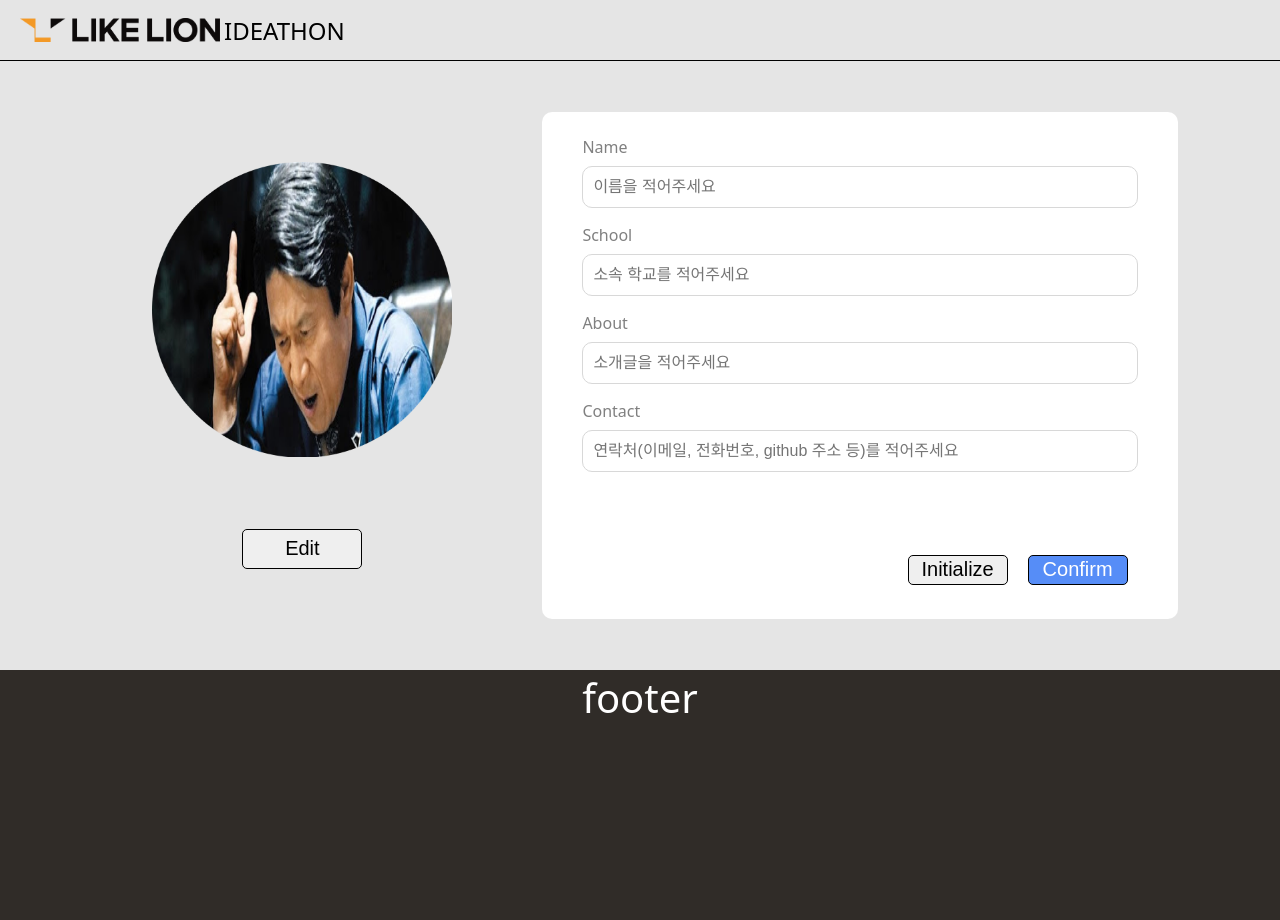
After one commit to lizard-kim/likelion_ideathon, a Django app: template mypage/templates/mypageedit.html in a window 1280 px wide. The commit adds this page. Run offline with Django 3.2, Linux system fonts and the light colour scheme; the template is opened without the code that fills it, so the values that code supplies are empty; style sheets or scripts are compiled from the project's sources; some libraries are stand-ins or nearby versions.

Commit message:
[#2] my page edit frame completed

```diff
--- /dev/null
+++ b/mypage/static/style/_layout.scss
@@ -0,0 +1,106 @@
+div{
+    display: -webkit-box;
+    display: -ms-flexbox;
+    display: flex;
+    flex-direction: column;
+}
+
+body{
+    display: -webkit-box;
+    display: -ms-flexbox;
+    display: flex;
+    flex-direction: column;
+    flex: 1;
+    margin: 0;
+    height: 100%;
+    background-color: #e5e5e5;
+}
+
+.header{
+    display: flex;
+    flex-direction: row;
+    height: 60px;
+    border-bottom: 1px black solid;
+    &__logo{
+        flex-direction: row;
+        margin: auto 0;
+        margin-left: 20px;
+        .logo{
+            margin: auto 0;
+            width: 200px;
+        }
+        .logotext{
+            margin-top: auto;
+            margin-left: 4px;
+            font-size: 24px;
+            font-weight: semibold;
+        }
+    }
+}
+
+.footer{
+    margin-top: auto;
+    background-color: #302C28;
+    color: white;
+    text-align: center;
+    height: 250px;
+    h2{
+        margin: auto;
+    }
+}
+
+/* ============ box layout ============== */
+
+@mixin box {
+    flex-direction: column;
+    padding: 24px 40px;
+    background-color: white;
+    border-radius: 10px;
+    .title{
+        margin-left: -8px;
+        margin-bottom: 16px;
+    }
+    .subtitle{
+        margin-bottom: 8px;
+        font-weight: 600;
+        color:gray;
+    }
+    .contents{
+        margin-bottom: 12px;
+    }
+    .ideatitle{
+        font-weight: bold;
+        margin-bottom: 12px;
+        max-height: 40px;
+        overflow: hidden;
+    }
+    .idea_description{
+        color:gray;
+    }
+    input{
+        border: 1px solid rgb(216, 216, 216);
+        border-radius: 10px;
+        height: 40px;
+        padding: 0 10px;
+        font-size: 16px;
+        margin-bottom: 16px;
+    }
+    input:hover{
+        border: 1px solid rgb(128, 128, 128);
+    }
+}
+
+/* ============ button layout ============== */
+
+@mixin clearbtn ($wid : 120px, $hig : 40px) {
+    width: $wid;
+    height: $hig;
+    //background-color: #e5e5e5;
+    border: 1px solid rgb(0, 0, 0);
+    border-radius: 5px;
+    color: black;
+    text-align: center;
+    text-decoration: none;
+    display: inline-block;
+    font-size: 20px;
+}
--- /dev/null
+++ b/mypage/static/style/mypageedit.scss
@@ -0,0 +1,46 @@
+@import './typography';
+@import './layout';
+
+.myInfoEdit{
+    padding: 4% 8%;
+    flex-direction: row;
+
+    &__photo{
+        padding: 50px;
+        flex-direction: column;
+        align-items: center;
+        img{
+            width: 300px;
+            margin-bottom: 72px;
+        }
+        .edit{
+            @include clearbtn;
+        }
+    }
+
+    &__info{
+        @include box;
+        flex: 1;
+        margin-left: 40px;
+
+        .btnbox{
+            flex: 1;
+            flex-direction: row;
+            .init{
+                @include clearbtn(100px, 30px);
+                font-weight: 300;
+                margin: 10px;
+                margin-left: auto;
+                margin-top: auto;
+            }
+            .confirm{
+                @include clearbtn(100px, 30px);
+                background-color: #568df7;
+                font-weight: 300;
+                color: white;
+                margin: 10px;
+                margin-top: auto;
+            }
+        }
+    }
+}
--- /dev/null
+++ b/mypage/templates/mypageedit.html
@@ -0,0 +1,52 @@
+<!DOCTYPE html>
+{% load sass_tags %}
+{% load static %}
+<html>
+<head>
+    <title>Like Lion Ideathon</title>
+    <link href="{% sass_src 'style/mypageedit.scss' %}" rel="stylesheet" type="text/css"/>
+</head>
+<body>
+    <div class="header">
+        <div class="header__logo">
+            <img class="logo" src="{% static 'image/basiclogo_E_H.png' %}"/>
+            <logotag class="logotext">IDEATHON</logotag>
+        </div>
+    </div>
+
+    <div class="myInfoEdit">
+        <div class="myInfoEdit__photo">
+            <img src="{% static 'image/iron.png' %}" />
+            <button class="edit"> Edit </button>
+        </div>
+        <div class="myInfoEdit__info">
+            <div class="subtitle">
+                <h6> Name </h6>
+            </div>
+            <input type="text" placeholder="이름을 적어주세요"/>
+            <div class="subtitle">
+                <h6> School </h6>
+            </div>
+            <input type="text" placeholder="소속 학교를 적어주세요"/>
+            <div class="subtitle">
+                <h6> About </h6>
+            </div>
+            <input type="text" placeholder="소개글을 적어주세요"/>
+            <div class="subtitle">
+                <h6> Contact </h6>
+            </div>
+            <input type="text" placeholder="연락처(이메일, 전화번호, github 주소 등)를 적어주세요"/>
+            <div class="btnbox">
+                <button class="init"> Initialize </button>
+                <button class="confirm"> Confirm </button>
+            </div>
+        </div>
+    </div>
+
+    <div class="footer">
+        <h3> footer </h3>
+    </div>
+</body>
+</html>
+
+<script src="https://kit.fontawesome.com/5220950911.js" crossorigin="anonymous"></script>
--- a/mypage/urls.py
+++ b/mypage/urls.py
@@ -1,6 +1,7 @@
 from django.urls import path
-from .views import mypage
+from .views import mypage, edit
 
 urlpatterns = [
-    path('', mypage, name="mypage")
+    path('', mypage, name="mypage"),
+    path('edit/', edit, name="edit"),
 ]
--- a/mypage/views.py
+++ b/mypage/views.py
@@ -2,3 +2,6 @@
 
 def mypage(request):
     return render(request, 'mypage.html')
+
+def edit(request):
+    return render(request, 'mypageedit.html')
```
Also changed, not shown: mypage/static/style/mypage.scss (+1 -79 lines), static/style/mypage.css (+38 -9 lines), static/style/mypageedit.css (added, +170 -0 lines), 2 other files.
